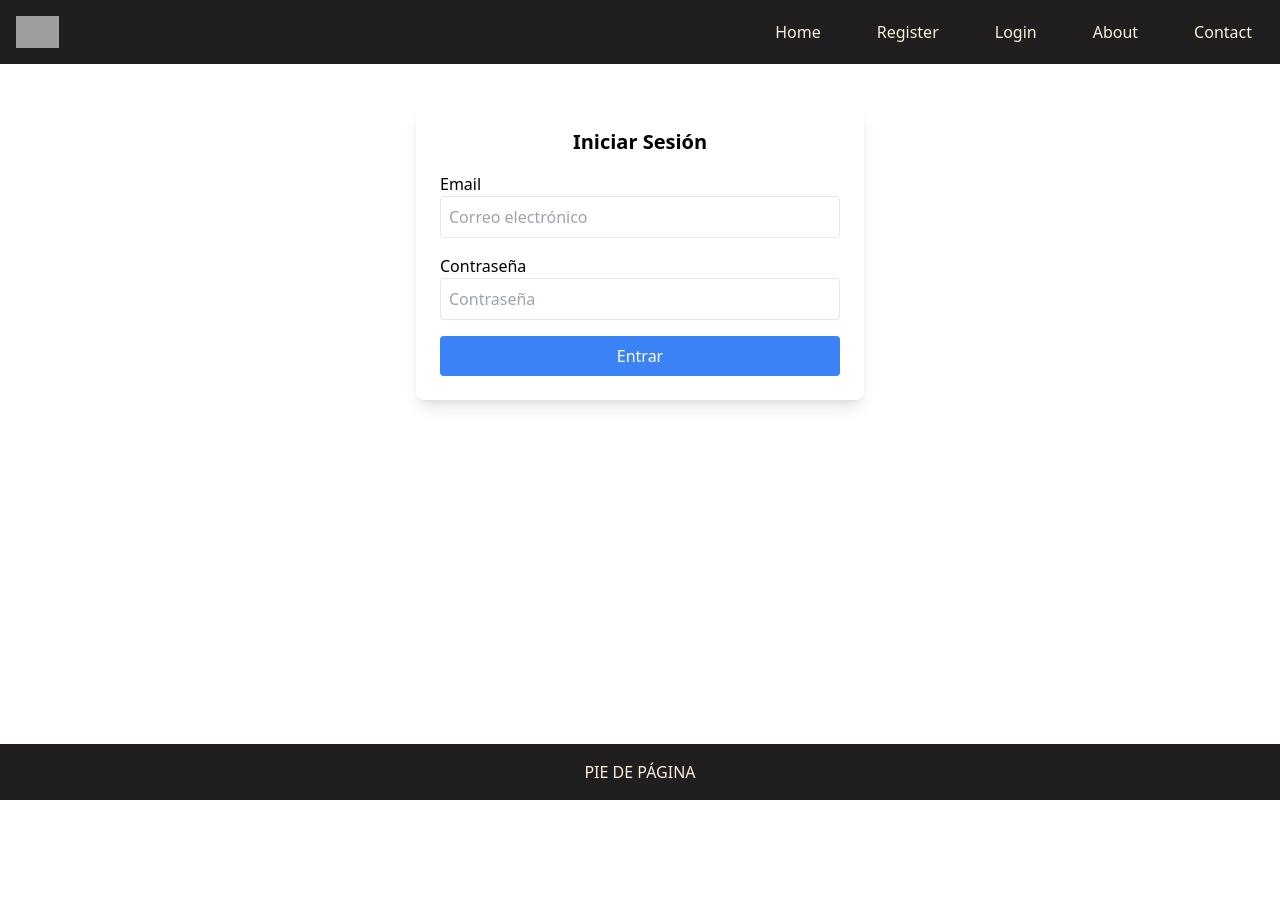
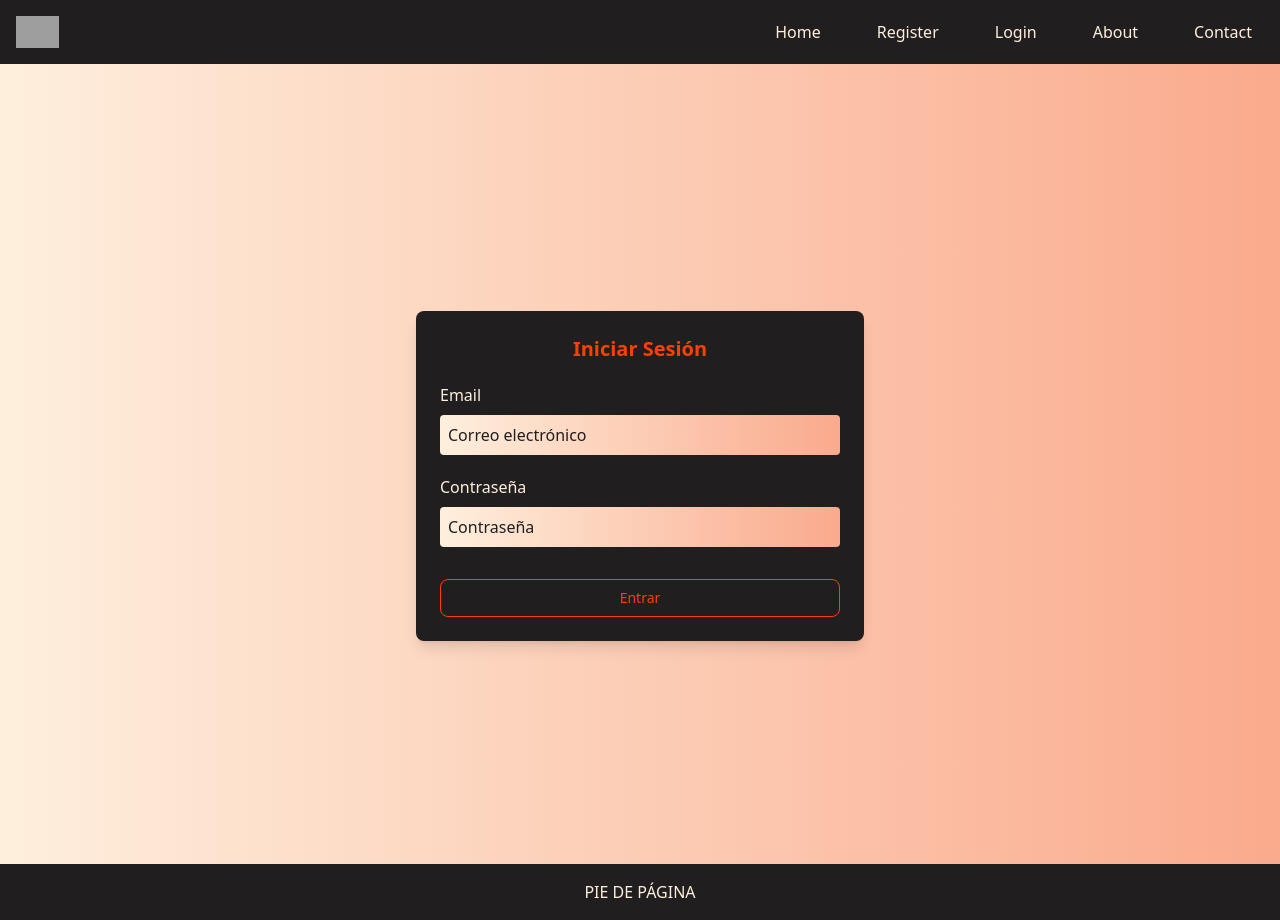
Before and after one commit to Yamibuza/TFG, an Angular app: page /login in a window 1280 px wide. Before the commit the page ends 800 px from the top, so only its background shows below. Built offline with nearby package versions, Linux system fonts and the light colour scheme; grey boxes are pictures that could not be loaded.

Commit message:
commit tonto

```diff
--- a/src/app/lobby/lobby.component.html
+++ b/src/app/lobby/lobby.component.html
@@ -4,6 +4,7 @@
   [#FF4000]-naranja guapardo
   [#FAAA8D]-piel rosada
   [#FEEFDD]-blanco roto
+
 -->
 
 
--- a/src/app/login/login.component.html
+++ b/src/app/login/login.component.html
@@ -1,15 +1,25 @@
-<div class="container mx-auto mt-10 p-6 max-w-md bg-white shadow-lg rounded-lg">
-  <h2 class="text-xl font-bold text-center">Iniciar Sesión</h2>
+<!--
+  [#50B2C0]-azul cielo
+  [#201E1F]-negro grisaceo
+  [#FF4000]-naranja guapardo
+  [#FAAA8D]-piel rosada
+  [#FEEFDD]-blanco roto
+-->
+
+<div class="min-h-screen flex items-center justify-center bg-gradient-to-r from-[#FEEFDD] to-[#FAAA8D]">
+
+  <div class="container mx-auto mt-6 p-6 max-w-md bg-[#201E1F] text-[#FEEFDD] shadow-lg rounded-lg">
+    <h2 class="text-xl font-bold text-center text-[#FF4000]">Iniciar Sesión</h2>
 
     <form (ngSubmit)="login()">
-    <div class="mt-4">
-      <label class="block">Email</label>
-      <input type="email" [formControl]="email" placeholder="Correo electrónico" class="w-full border p-2 rounded">
+      <div class="mt-5">
+        <label class="block mb-2">Email</label>
+        <input type="email" [formControl]="email" placeholder="Correo electrónico" class="w-full p-2 rounded bg-gradient-to-r from-[#FEEFDD] to-[#FAAA8D] text-[#201E1F] placeholder-[#201E1F]">
       </div>
 
-    <div class="mt-4">
-      <label class="block">Contraseña</label>
-      <input type="password" [formControl]="password" placeholder="Contraseña" class="w-full border p-2 rounded">
+      <div class="mt-5">
+        <label class="block mb-2">Contraseña</label>
+        <input type="password" [formControl]="password" placeholder="Contraseña" class="w-full p-2 rounded bg-gradient-to-r from-[#FEEFDD] to-[#FAAA8D] text-[#201E1F] placeholder-[#201E1F]">
       </div>
 
       @if (errorMessage) {
@@ -17,6 +27,8 @@
       <p class="text-red-500 mt-2">{{ errorMessage }}</p>
       }
 
-    <button type="submit" class="w-full bg-blue-500 text-white p-2 rounded mt-4">Entrar</button>
+      <button type="submit" class="mt-8 w-full text-[#FF4000] hover:text-[#FEEFDD] border border-[#FF4000] hover:bg-[#FF4000] font-medium rounded-lg text-sm text-center p-2 mt-4">Entrar</button>
     </form>
   </div>
+
+</div>
```
Lines whose indentation alone changed are shown as unchanged.
